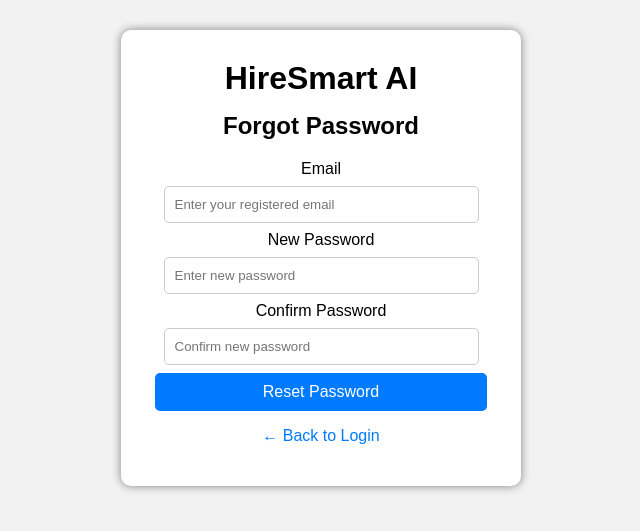
After one commit to salunkeprajakta/HireSmart-AI, a Flask app: page /forgot-password in a window 1280 px wide. The commit adds this page. Shown: the top 531 px of the page, without its empty margins (319-959 px from the left). Run offline with Flask 3, Linux system fonts and the light colour scheme.

Commit message:
Update HireSmart AI features and add forgot password

```diff
--- a/app.py
+++ b/app.py
@@ -456,6 +456,106 @@
 
     return render_template(
         "login.html"
+    )
+
+
+# =========================================================
+# FORGOT PASSWORD
+# =========================================================
+
+@app.route(
+    "/forgot-password",
+    methods=["GET", "POST"]
+)
+def forgot_password():
+
+    if request.method == "POST":
+
+        email = request.form.get(
+            "email",
+            ""
+        ).strip()
+
+        new_password = request.form.get(
+            "new_password",
+            ""
+        ).strip()
+
+        confirm_password = request.form.get(
+            "confirm_password",
+            ""
+        ).strip()
+
+        if not email or not new_password or not confirm_password:
+
+            return """
+            <h2>Please fill all fields.</h2>
+            <a href="/forgot-password">Go Back</a>
+            """
+
+        if len(new_password) < 6:
+
+            return """
+            <h2>Password must be at least 6 characters.</h2>
+            <a href="/forgot-password">Try Again</a>
+            """
+
+        if new_password != confirm_password:
+
+            return """
+            <h2>Passwords do not match.</h2>
+            <a href="/forgot-password">Try Again</a>
+            """
+
+        conn = get_db()
+
+        user = conn.execute(
+            """
+            SELECT *
+            FROM users
+            WHERE email = ?
+            """,
+            (email,)
+        ).fetchone()
+
+        if not user:
+
+            conn.close()
+
+            return """
+            <h2>Email not registered.</h2>
+            <p>Please enter a registered email address.</p>
+            <a href="/forgot-password">Try Again</a>
+            """
+
+        hashed_password = generate_password_hash(
+            new_password
+        )
+
+        conn.execute(
+            """
+            UPDATE users
+            SET password = ?
+            WHERE email = ?
+            """,
+            (
+                hashed_password,
+                email
+            )
+        )
+
+        conn.commit()
+
+        conn.close()
+
+        return """
+        <h2>Password Reset Successful! ✅</h2>
+        <p>Your password has been updated.</p>
+        <a href="/login">Go to Login</a>
+        """
+
+    return render_template(
+        "forgot_password.html"
     )
 
 
@@ -2638,6 +2738,16 @@
 
 
 # =========================================================
+# SHOW REGISTERED ROUTES
+# =========================================================
+
+print("================================")
+print("REGISTERED FLASK ROUTES")
+print(app.url_map)
+print("================================")
+
+
+# =========================================================
 # START APPLICATION
 # =========================================================
 
--- a/static/style.css
+++ b/static/style.css
@@ -1,11 +1,13 @@
-body{
+body {
     font-family: Arial, sans-serif;
     background: #f2f2f2;
+    margin: 0;
+    padding: 30px 0;
 }
 
-.container{
+.container {
     width: 350px;
-    margin: 80px auto;
+    margin: 0 auto;
     background: white;
     padding: 25px;
     border-radius: 10px;
@@ -13,13 +15,25 @@
     text-align: center;
 }
 
-input{
+h1 {
+    margin: 5px 0 15px;
+}
+
+h2 {
+    margin: 10px 0 20px;
+}
+
+input,
+select {
     width: 90%;
     padding: 10px;
-    margin: 10px 0;
+    margin: 8px 0;
+    border: 1px solid #ccc;
+    border-radius: 5px;
+    box-sizing: border-box;
 }
 
-button{
+button {
     width: 95%;
     padding: 10px;
     background: #007BFF;
@@ -27,13 +41,206 @@
     border: none;
     border-radius: 5px;
     cursor: pointer;
+    font-size: 16px;
 }
 
-button:hover{
+button:hover {
     background: #0056b3;
 }
-select{
-    width: 90%;
+
+a {
+    color: #007BFF;
+    text-decoration: none;
+}
+
+a:hover {
+    text-decoration: underline;
+}
+
+
+/* =========================
+   PROFILE PAGE
+   ========================= */
+
+.profile-container {
+    width: 500px;
+    max-width: 90%;
+    margin: 0 auto;
+    padding: 30px;
+    box-sizing: border-box;
+}
+
+.profile-container h1 {
+    margin-bottom: 25px;
+}
+
+.profile-info {
+    text-align: left;
+    background: #f7f8fa;
+    padding: 15px;
+    border-radius: 8px;
+    margin-bottom: 20px;
+}
+
+.profile-info p {
+    margin: 10px 0;
+    font-size: 16px;
+}
+
+.profile-container form {
+    width: 100%;
+}
+
+.profile-container label {
+    display: block;
+    width: 100%;
+    text-align: left;
+    margin-top: 15px;
+    margin-bottom: 6px;
+    font-size: 16px;
+}
+
+.profile-container input {
+    display: block;
+    width: 100%;
+    height: 42px;
     padding: 10px;
-    margin: 10px 0;
+    margin: 0 0 10px 0;
+    box-sizing: border-box;
+    border: 1px solid #ccc;
+    border-radius: 5px;
+    font-size: 15px;
 }
+
+.profile-container textarea {
+    display: block;
+    width: 100%;
+    min-height: 90px;
+    padding: 10px;
+    margin: 0 0 10px 0;
+    box-sizing: border-box;
+    border: 1px solid #ccc;
+    border-radius: 5px;
+    font-family: Arial, sans-serif;
+    font-size: 15px;
+    resize: vertical;
+}
+
+.profile-container button {
+    display: block;
+    width: 100%;
+    margin-top: 20px;
+    padding: 12px;
+    background: #007BFF;
+    color: white;
+    border: none;
+    border-radius: 5px;
+    cursor: pointer;
+    font-size: 16px;
+}
+
+.profile-container button:hover {
+    background: #0056b3;
+}
+
+.profile-container p:last-child {
+    margin-top: 20px;
+}
+
+.profile-container a {
+    color: #007BFF;
+    text-decoration: none;
+}
+
+.profile-container a:hover {
+    text-decoration: underline;
+}
+/* =========================
+   AI RESUME INTERVIEW
+   ========================= */
+
+.interview-navbar {
+    background: #1f3c88;
+    color: white;
+    padding: 18px 30px;
+    display: flex;
+    justify-content: space-between;
+    align-items: center;
+    box-sizing: border-box;
+}
+
+.interview-navbar h2 {
+    margin: 0;
+    color: white;
+}
+
+.interview-navbar a {
+    color: white;
+    text-decoration: none;
+    font-weight: bold;
+}
+
+.interview-navbar a:hover {
+    text-decoration: underline;
+}
+
+.interview-container {
+    width: 700px;
+    max-width: 90%;
+    margin: 60px auto;
+    padding: 20px;
+    box-sizing: border-box;
+}
+
+.interview-card {
+    background: white;
+    padding: 40px;
+    border-radius: 15px;
+    box-shadow: 0 4px 15px rgba(0, 0, 0, 0.1);
+    text-align: center;
+    box-sizing: border-box;
+}
+
+.interview-icon {
+    font-size: 60px;
+    margin-bottom: 10px;
+}
+
+.interview-card h1 {
+    color: #1f3c88;
+    margin-bottom: 20px;
+}
+
+.resume-info {
+    color: #333;
+    font-size: 17px;
+}
+
+.interview-description {
+    color: #555;
+    line-height: 1.6;
+    font-size: 17px;
+}
+
+.interview-button {
+    width: auto;
+    min-width: 220px;
+    padding: 14px 25px;
+    margin-top: 20px;
+    background: #1f3c88;
+    color: white;
+    border: none;
+    border-radius: 7px;
+    font-size: 16px;
+    cursor: pointer;
+}
+
+.interview-button:hover {
+    background: #16306f;
+}
+
+.interview-error {
+    color: red;
+    margin-top: 20px;
+    font-weight: bold;
+}
--- /dev/null
+++ b/templates/forgot_password.html
@@ -0,0 +1,69 @@
+<!DOCTYPE html>
+<html lang="en">
+
+<head>
+    <meta charset="UTF-8">
+    <meta name="viewport" content="width=device-width, initial-scale=1.0">
+
+    <title>HireSmart AI - Forgot Password</title>
+
+    <link rel="stylesheet"
+          href="{{ url_for('static', filename='style.css') }}">
+</head>
+
+<body>
+
+    <div class="container">
+
+        <h1>HireSmart AI</h1>
+
+        <h2>Forgot Password</h2>
+
+        <form action="/forgot-password" method="POST">
+
+            <label for="email">Email</label>
+
+            <input
+                type="email"
+                id="email"
+                name="email"
+                placeholder="Enter your registered email"
+                required
+            >
+
+            <label for="new_password">New Password</label>
+
+            <input
+                type="password"
+                id="new_password"
+                name="new_password"
+                placeholder="Enter new password"
+                required
+            >
+
+            <label for="confirm_password">Confirm Password</label>
+
+            <input
+                type="password"
+                id="confirm_password"
+                name="confirm_password"
+                placeholder="Confirm new password"
+                required
+            >
+
+            <button type="submit">
+                Reset Password
+            </button>
+
+        </form>
+
+        <p>
+            <a href="/login">
+                ← Back to Login
+            </a>
+        </p>
+
+    </div>
+
+</body>
+</html>
```
Also changed, not shown: templates/interview.html (+47 -33 lines), templates/login.html (+41 -12 lines), templates/profile.html (+42 -19 lines), templates/register.html (+20 -23 lines).
